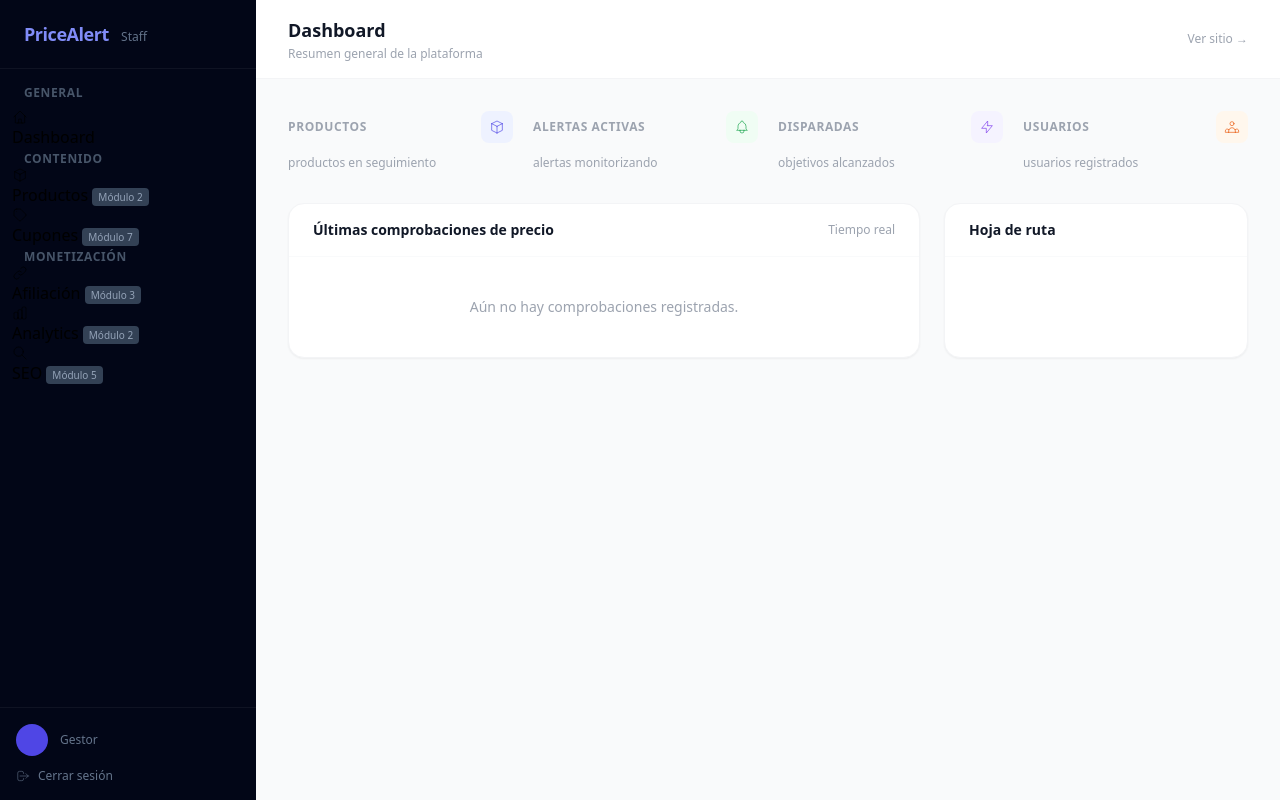
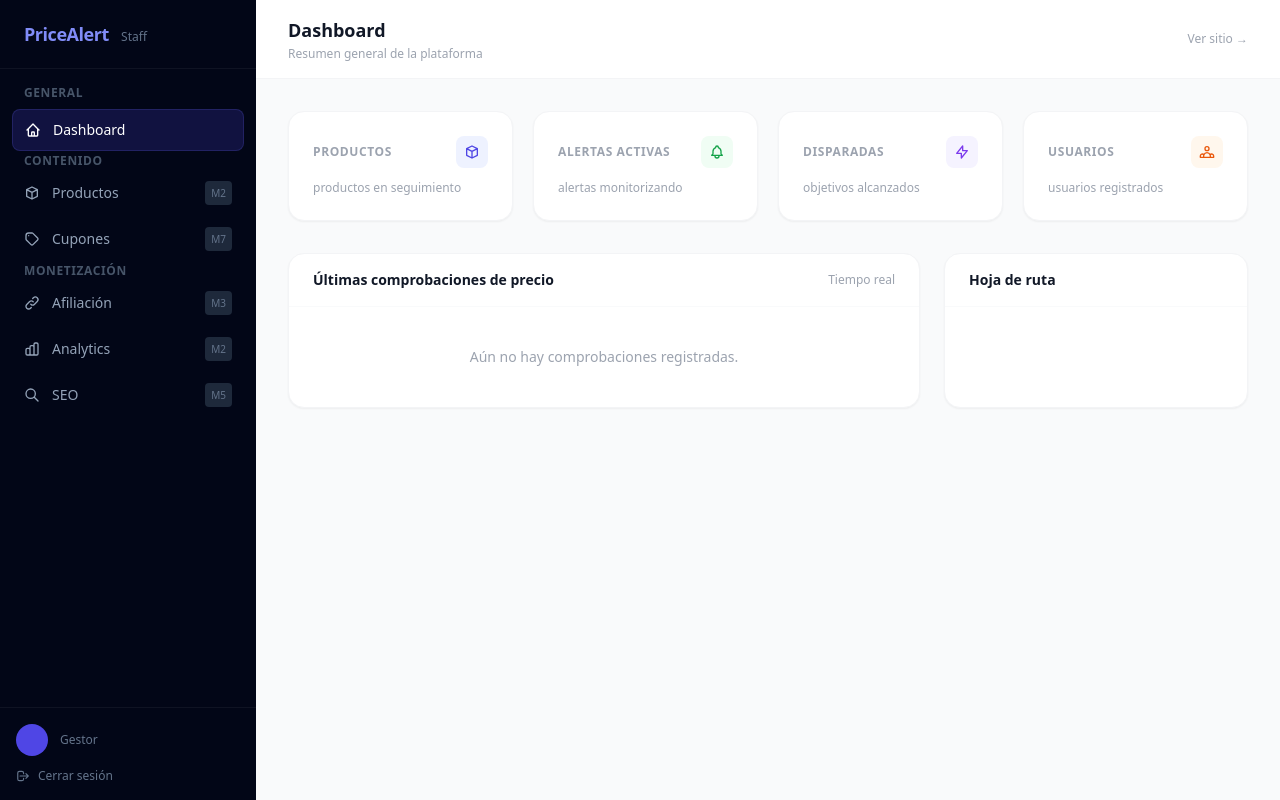
Before and after one commit to jonathanmade/price-alert-tracker, a Django app: template templates/staff/dashboard.html in a window 1280 px wide. Run offline with Django 5.2, Linux system fonts and the light colour scheme; the template is opened without the code that fills it, so the values that code supplies are empty; parts of the project's set-up code (start-up, migrations or seed data) failed here and were passed over; some libraries are stand-ins or nearby versions.

Commit message:
fix(staff): replace @apply and strokeWidth with valid HTML/Tailwind CDN syntax
- @apply no funciona con Tailwind CDN, reemplazado con clases inline
- strokeWidth -> stroke-width en todos los SVGs del panel
- Nav item activo usa clases Tailwind directas via block override

Co-Authored-By: Claude Sonnet 4.6 <noreply@anthropic.com>

```diff
--- a/templates/staff/base.html
+++ b/templates/staff/base.html
@@ -5,28 +5,12 @@
   <meta name="viewport" content="width=device-width, initial-scale=1.0" />
   <title>{% block title %}Panel{% endblock %} · PriceAlert Staff</title>
   <script src="https://cdn.tailwindcss.com"></script>
-  <script>
-    tailwind.config = {
-      theme: {
-        extend: {
-          colors: {
-            sidebar: '#0f172a',
-          }
-        }
-      }
-    }
-  </script>
-  <style>
-    [x-cloak] { display: none; }
-    .nav-link { @apply flex items-center gap-3 px-3 py-2.5 rounded-lg text-sm font-medium text-slate-400 hover:text-white hover:bg-white/5 transition-colors; }
-    .nav-link.active { @apply text-white bg-indigo-600/20 border border-indigo-500/20; }
-    .stat-card { @apply bg-white rounded-2xl border border-gray-100 p-6 shadow-sm; }
-  </style>
 </head>
 <body class="h-full bg-gray-50 flex">
 
   <!-- Sidebar -->
   <aside class="w-64 min-h-screen bg-slate-950 flex flex-col shrink-0">
+
     <!-- Logo -->
     <div class="px-6 py-5 border-b border-white/5">
       <span class="text-indigo-400 font-bold text-lg tracking-tight">PriceAlert</span>
@@ -35,52 +19,72 @@
 
     <!-- Nav -->
     <nav class="flex-1 px-3 py-4 space-y-0.5">
+
       <p class="text-xs font-semibold text-slate-600 uppercase tracking-wider px-3 mb-2">General</p>
-      <a href="/staff/" class="nav-link {% block nav_dashboard %}{% endblock %}">
-        <svg class="w-4 h-4 shrink-0" fill="none" viewBox="0 0 24 24" stroke="currentColor" strokeWidth="2">
+
+      <a href="/staff/"
+         class="flex items-center gap-3 px-3 py-2.5 rounded-lg text-sm font-medium transition-colors
+                {% block nav_dashboard %}text-slate-400 hover:text-white hover:bg-white/5{% endblock %}">
+        <svg class="w-4 h-4 shrink-0" fill="none" viewBox="0 0 24 24" stroke="currentColor" stroke-width="2">
           <path stroke-linecap="round" stroke-linejoin="round" d="M3 12l2-2m0 0l7-7 7 7M5 10v10a1 1 0 001 1h3m10-11l2 2m-2-2v10a1 1 0 01-1 1h-3m-6 0a1 1 0 001-1v-4a1 1 0 011-1h2a1 1 0 011 1v4a1 1 0 001 1m-6 0h6" />
         </svg>
         Dashboard
       </a>
 
-      <p class="text-xs font-semibold text-slate-600 uppercase tracking-wider px-3 mt-4 mb-2">Contenido</p>
-      <a href="#" class="nav-link {% block nav_products %}{% endblock %}">
-        <svg class="w-4 h-4 shrink-0" fill="none" viewBox="0 0 24 24" stroke="currentColor" strokeWidth="2">
+      <p class="text-xs font-semibold text-slate-600 uppercase tracking-wider px-3 mt-5 mb-2">Contenido</p>
+
+      <a href="#"
+         class="flex items-center gap-3 px-3 py-2.5 rounded-lg text-sm font-medium transition-colors
+                {% block nav_products %}text-slate-400 hover:text-white hover:bg-white/5{% endblock %}">
+        <svg class="w-4 h-4 shrink-0" fill="none" viewBox="0 0 24 24" stroke="currentColor" stroke-width="2">
           <path stroke-linecap="round" stroke-linejoin="round" d="M20 7l-8-4-8 4m16 0l-8 4m8-4v10l-8 4m0-10L4 7m8 4v10M4 7v10l8 4" />
         </svg>
         Productos
-        <span class="ml-auto text-[10px] bg-slate-700 text-slate-400 px-1.5 py-0.5 rounded font-medium">Módulo 2</span>
+        <span class="ml-auto text-[10px] bg-slate-800 text-slate-500 px-1.5 py-0.5 rounded font-medium">M2</span>
       </a>
-      <a href="#" class="nav-link {% block nav_coupons %}{% endblock %}">
-        <svg class="w-4 h-4 shrink-0" fill="none" viewBox="0 0 24 24" stroke="currentColor" strokeWidth="2">
+
+      <a href="#"
+         class="flex items-center gap-3 px-3 py-2.5 rounded-lg text-sm font-medium transition-colors
+                {% block nav_coupons %}text-slate-400 hover:text-white hover:bg-white/5{% endblock %}">
+        <svg class="w-4 h-4 shrink-0" fill="none" viewBox="0 0 24 24" stroke="currentColor" stroke-width="2">
           <path stroke-linecap="round" stroke-linejoin="round" d="M7 7h.01M7 3h5c.512 0 1.024.195 1.414.586l7 7a2 2 0 010 2.828l-7 7a2 2 0 01-2.828 0l-7-7A1.994 1.994 0 013 12V7a4 4 0 014-4z" />
         </svg>
         Cupones
-        <span class="ml-auto text-[10px] bg-slate-700 text-slate-400 px-1.5 py-0.5 rounded font-medium">Módulo 7</span>
+        <span class="ml-auto text-[10px] bg-slate-800 text-slate-500 px-1.5 py-0.5 rounded font-medium">M7</span>
       </a>
 
-      <p class="text-xs font-semibold text-slate-600 uppercase tracking-wider px-3 mt-4 mb-2">Monetización</p>
-      <a href="#" class="nav-link {% block nav_affiliates %}{% endblock %}">
-        <svg class="w-4 h-4 shrink-0" fill="none" viewBox="0 0 24 24" stroke="currentColor" strokeWidth="2">
+      <p class="text-xs font-semibold text-slate-600 uppercase tracking-wider px-3 mt-5 mb-2">Monetización</p>
+
+      <a href="#"
+         class="flex items-center gap-3 px-3 py-2.5 rounded-lg text-sm font-medium transition-colors
+                {% block nav_affiliates %}text-slate-400 hover:text-white hover:bg-white/5{% endblock %}">
+        <svg class="w-4 h-4 shrink-0" fill="none" viewBox="0 0 24 24" stroke="currentColor" stroke-width="2">
           <path stroke-linecap="round" stroke-linejoin="round" d="M13.828 10.172a4 4 0 00-5.656 0l-4 4a4 4 0 105.656 5.656l1.102-1.101m-.758-4.899a4 4 0 005.656 0l4-4a4 4 0 00-5.656-5.656l-1.1 1.1" />
         </svg>
         Afiliación
-        <span class="ml-auto text-[10px] bg-slate-700 text-slate-400 px-1.5 py-0.5 rounded font-medium">Módulo 3</span>
+        <span class="ml-auto text-[10px] bg-slate-800 text-slate-500 px-1.5 py-0.5 rounded font-medium">M3</span>
       </a>
-      <a href="#" class="nav-link {% block nav_analytics %}{% endblock %}">
-        <svg class="w-4 h-4 shrink-0" fill="none" viewBox="0 0 24 24" stroke="currentColor" strokeWidth="2">
+
+      <a href="#"
+         class="flex items-center gap-3 px-3 py-2.5 rounded-lg text-sm font-medium transition-colors
+                {% block nav_analytics %}text-slate-400 hover:text-white hover:bg-white/5{% endblock %}">
+        <svg class="w-4 h-4 shrink-0" fill="none" viewBox="0 0 24 24" stroke="currentColor" stroke-width="2">
           <path stroke-linecap="round" stroke-linejoin="round" d="M9 19v-6a2 2 0 00-2-2H5a2 2 0 00-2 2v6a2 2 0 002 2h2a2 2 0 002-2zm0 0V9a2 2 0 012-2h2a2 2 0 012 2v10m-6 0a2 2 0 002 2h2a2 2 0 002-2m0 0V5a2 2 0 012-2h2a2 2 0 012 2v14a2 2 0 01-2 2h-2a2 2 0 01-2-2z" />
         </svg>
         Analytics
-        <span class="ml-auto text-[10px] bg-slate-700 text-slate-400 px-1.5 py-0.5 rounded font-medium">Módulo 2</span>
+        <span class="ml-auto text-[10px] bg-slate-800 text-slate-500 px-1.5 py-0.5 rounded font-medium">M2</span>
       </a>
-      <a href="#" class="nav-link {% block nav_seo %}{% endblock %}">
-        <svg class="w-4 h-4 shrink-0" fill="none" viewBox="0 0 24 24" stroke="currentColor" strokeWidth="2">
+
+      <a href="#"
+         class="flex items-center gap-3 px-3 py-2.5 rounded-lg text-sm font-medium transition-colors
+                {% block nav_seo %}text-slate-400 hover:text-white hover:bg-white/5{% endblock %}">
+        <svg class="w-4 h-4 shrink-0" fill="none" viewBox="0 0 24 24" stroke="currentColor" stroke-width="2">
           <path stroke-linecap="round" stroke-linejoin="round" d="M21 21l-6-6m2-5a7 7 0 11-14 0 7 7 0 0114 0z" />
         </svg>
         SEO
-        <span class="ml-auto text-[10px] bg-slate-700 text-slate-400 px-1.5 py-0.5 rounded font-medium">Módulo 5</span>
+        <span class="ml-auto text-[10px] bg-slate-800 text-slate-500 px-1.5 py-0.5 rounded font-medium">M5</span>
       </a>
+
     </nav>
 
     <!-- User info -->
@@ -96,17 +100,20 @@
           </p>
         </div>
       </div>
-      <a href="/staff/logout/" class="mt-3 flex items-center gap-2 text-xs text-slate-500 hover:text-red-400 transition-colors">
-        <svg class="w-3.5 h-3.5" fill="none" viewBox="0 0 24 24" stroke="currentColor" strokeWidth="2">
+      <a href="/staff/logout/"
+         class="mt-3 flex items-center gap-2 text-xs text-slate-500 hover:text-red-400 transition-colors">
+        <svg class="w-3.5 h-3.5" fill="none" viewBox="0 0 24 24" stroke="currentColor" stroke-width="2">
           <path stroke-linecap="round" stroke-linejoin="round" d="M17 16l4-4m0 0l-4-4m4 4H7m6 4v1a3 3 0 01-3 3H6a3 3 0 01-3-3V7a3 3 0 013-3h4a3 3 0 013 3v1" />
         </svg>
         Cerrar sesión
       </a>
     </div>
+
   </aside>
 
   <!-- Main content -->
   <div class="flex-1 flex flex-col min-h-screen overflow-hidden">
+
     <!-- Top bar -->
     <header class="bg-white border-b border-gray-100 px-8 py-4 flex items-center justify-between shrink-0">
       <div>
@@ -125,6 +132,7 @@
     <main class="flex-1 overflow-y-auto px-8 py-8">
       {% block content %}{% endblock %}
     </main>
+
   </div>
 
 </body>
--- a/templates/staff/dashboard.html
+++ b/templates/staff/dashboard.html
@@ -1,7 +1,7 @@
 {% extends "staff/base.html" %}
 
 {% block title %}Dashboard{% endblock %}
-{% block nav_dashboard %}active{% endblock %}
+{% block nav_dashboard %}text-white bg-indigo-600/20 border border-indigo-500/20{% endblock %}
 {% block page_title %}Dashboard{% endblock %}
 {% block page_subtitle %}Resumen general de la plataforma{% endblock %}
 
@@ -10,11 +10,11 @@
 <!-- Stats grid -->
 <div class="grid grid-cols-2 xl:grid-cols-4 gap-5 mb-8">
 
-  <div class="stat-card">
+  <div class="bg-white rounded-2xl border border-gray-100 p-6 shadow-sm">
     <div class="flex items-center justify-between mb-3">
       <span class="text-xs font-semibold text-gray-400 uppercase tracking-wider">Productos</span>
       <span class="w-8 h-8 rounded-lg bg-indigo-50 text-indigo-600 flex items-center justify-center">
-        <svg class="w-4 h-4" fill="none" viewBox="0 0 24 24" stroke="currentColor" strokeWidth="2">
+        <svg class="w-4 h-4" fill="none" viewBox="0 0 24 24" stroke="currentColor" stroke-width="2">
           <path stroke-linecap="round" stroke-linejoin="round" d="M20 7l-8-4-8 4m16 0l-8 4m8-4v10l-8 4m0-10L4 7m8 4v10M4 7v10l8 4" />
         </svg>
       </span>
@@ -23,11 +23,11 @@
     <p class="text-xs text-gray-400 mt-1">productos en seguimiento</p>
   </div>
 
-  <div class="stat-card">
+  <div class="bg-white rounded-2xl border border-gray-100 p-6 shadow-sm">
     <div class="flex items-center justify-between mb-3">
       <span class="text-xs font-semibold text-gray-400 uppercase tracking-wider">Alertas activas</span>
       <span class="w-8 h-8 rounded-lg bg-green-50 text-green-600 flex items-center justify-center">
-        <svg class="w-4 h-4" fill="none" viewBox="0 0 24 24" stroke="currentColor" strokeWidth="2">
+        <svg class="w-4 h-4" fill="none" viewBox="0 0 24 24" stroke="currentColor" stroke-width="2">
           <path stroke-linecap="round" stroke-linejoin="round" d="M15 17h5l-1.405-1.405A2.032 2.032 0 0118 14.158V11a6.002 6.002 0 00-4-5.659V5a2 2 0 10-4 0v.341C7.67 6.165 6 8.388 6 11v3.159c0 .538-.214 1.055-.595 1.436L4 17h5m6 0v1a3 3 0 11-6 0v-1m6 0H9" />
         </svg>
       </span>
@@ -36,11 +36,11 @@
     <p class="text-xs text-gray-400 mt-1">alertas monitorizando</p>
   </div>
 
-  <div class="stat-card">
+  <div class="bg-white rounded-2xl border border-gray-100 p-6 shadow-sm">
     <div class="flex items-center justify-between mb-3">
       <span class="text-xs font-semibold text-gray-400 uppercase tracking-wider">Disparadas</span>
       <span class="w-8 h-8 rounded-lg bg-violet-50 text-violet-600 flex items-center justify-center">
-        <svg class="w-4 h-4" fill="none" viewBox="0 0 24 24" stroke="currentColor" strokeWidth="2">
+        <svg class="w-4 h-4" fill="none" viewBox="0 0 24 24" stroke="currentColor" stroke-width="2">
           <path stroke-linecap="round" stroke-linejoin="round" d="M13 10V3L4 14h7v7l9-11h-7z" />
         </svg>
       </span>
@@ -49,11 +49,11 @@
     <p class="text-xs text-gray-400 mt-1">objetivos alcanzados</p>
   </div>
 
-  <div class="stat-card">
+  <div class="bg-white rounded-2xl border border-gray-100 p-6 shadow-sm">
     <div class="flex items-center justify-between mb-3">
       <span class="text-xs font-semibold text-gray-400 uppercase tracking-wider">Usuarios</span>
       <span class="w-8 h-8 rounded-lg bg-orange-50 text-orange-600 flex items-center justify-center">
-        <svg class="w-4 h-4" fill="none" viewBox="0 0 24 24" stroke="currentColor" strokeWidth="2">
+        <svg class="w-4 h-4" fill="none" viewBox="0 0 24 24" stroke="currentColor" stroke-width="2">
           <path stroke-linecap="round" stroke-linejoin="round" d="M17 20h5v-2a3 3 0 00-5.356-1.857M17 20H7m10 0v-2c0-.656-.126-1.283-.356-1.857M7 20H2v-2a3 3 0 015.356-1.857M7 20v-2c0-.656.126-1.283.356-1.857m0 0a5.002 5.002 0 019.288 0M15 7a3 3 0 11-6 0 3 3 0 016 0z" />
         </svg>
       </span>
@@ -95,7 +95,7 @@
     </div>
   </div>
 
-  <!-- Módulos pendientes -->
+  <!-- Hoja de ruta -->
   <div class="bg-white rounded-2xl border border-gray-100 shadow-sm">
     <div class="px-6 py-4 border-b border-gray-50">
       <h2 class="text-sm font-semibold text-gray-900">Hoja de ruta</h2>
@@ -111,7 +111,7 @@
           {{ m.label }}
         </span>
         {% if m.done %}
-        <svg class="w-3.5 h-3.5 text-green-500 shrink-0" fill="none" viewBox="0 0 24 24" stroke="currentColor" strokeWidth="3">
+        <svg class="w-3.5 h-3.5 text-green-500 shrink-0" fill="none" viewBox="0 0 24 24" stroke="currentColor" stroke-width="3">
           <path stroke-linecap="round" stroke-linejoin="round" d="M5 13l4 4L19 7" />
         </svg>
         {% endif %}
```
